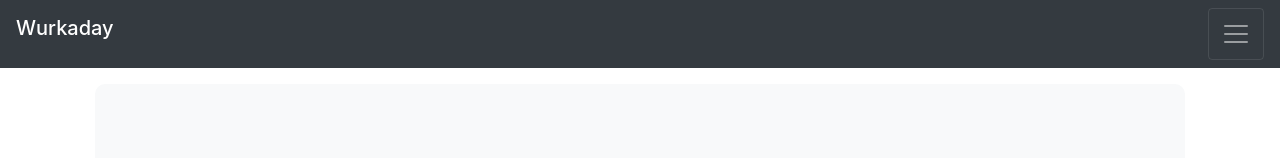
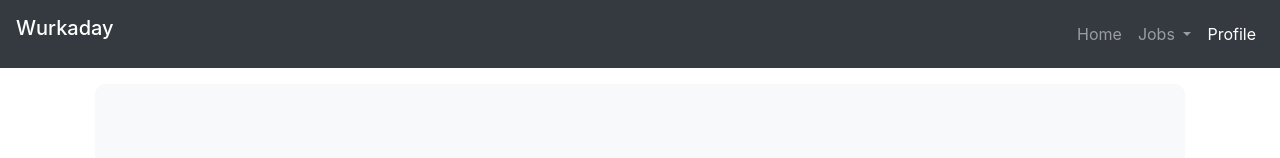
Before and after one commit to mariorents/wurkaday, a website: page public/home.html in a window 1280 px wide. Shown: the top 158 px of the page. Drawn offline with nearby package versions, Linux system fonts and the light colour scheme.

Commit message:
fixed nav mistake

```diff
--- a/public/home.html
+++ b/public/home.html
@@ -20,7 +20,8 @@
 </head>
 
 <body>
-    <nav class="navbar navbar-fixed-top navbar-dark bg-dark">
+    <div class="navBar"></div>
+        <nav class="navbar navbar-expand-lg navbar-fixed-top navbar-dark bg-dark">
             <span class="navbar-brand mb-0 h1" id="logo">Wurkaday</span>
             <button class="navbar-toggler" type="button" data-toggle="collapse" data-target="#navbarNavDropdown"
                 aria-controls="navbarNavDropdown" aria-expanded="false" aria-label="Toggle navigation">
@@ -47,6 +48,7 @@
                 </ul>
             </div>
         </nav>
+    </div>
     <div class="container">
         <div class="position-relative overflow-hidden p-3 p-md-5 m-md-3 text-center bg-light" id="hpContent">
             <div class="col-md-5 p-lg-5 mx-auto my-5">
```
Lines whose indentation alone changed are shown as unchanged.
